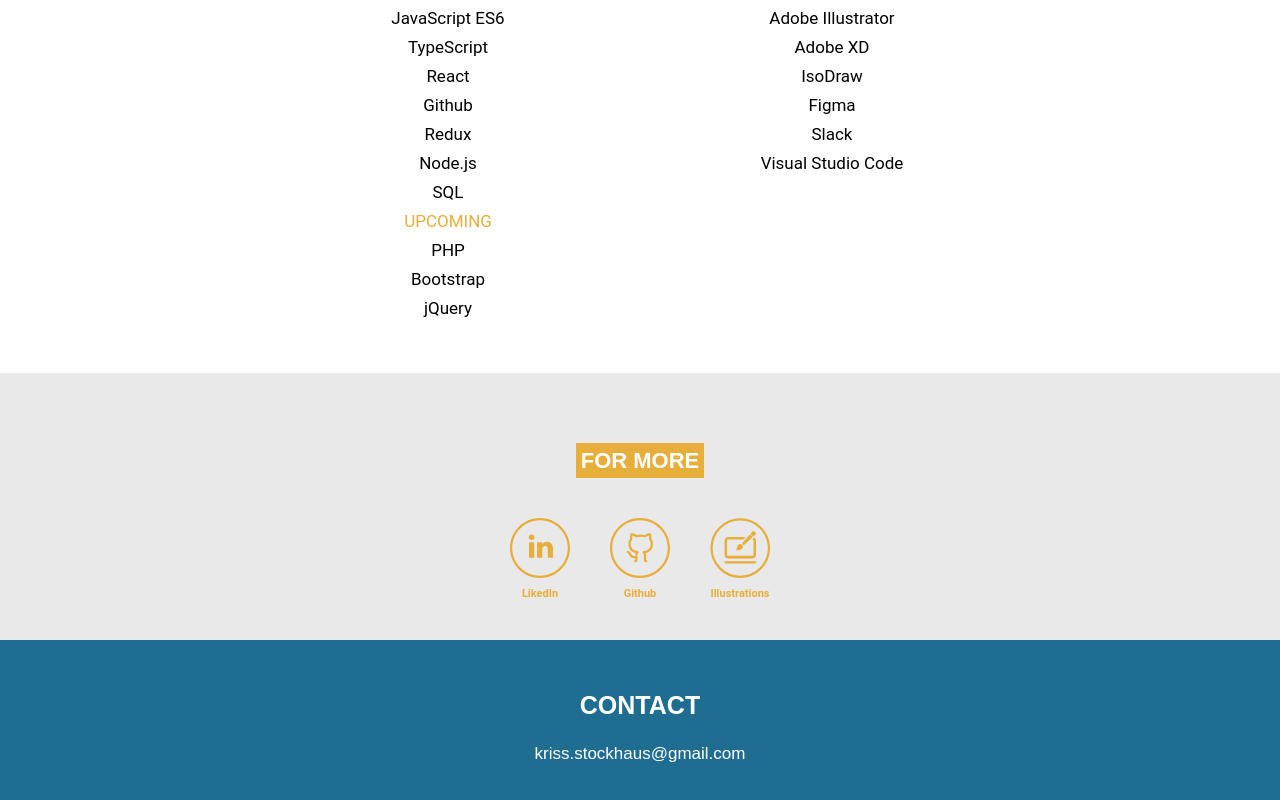
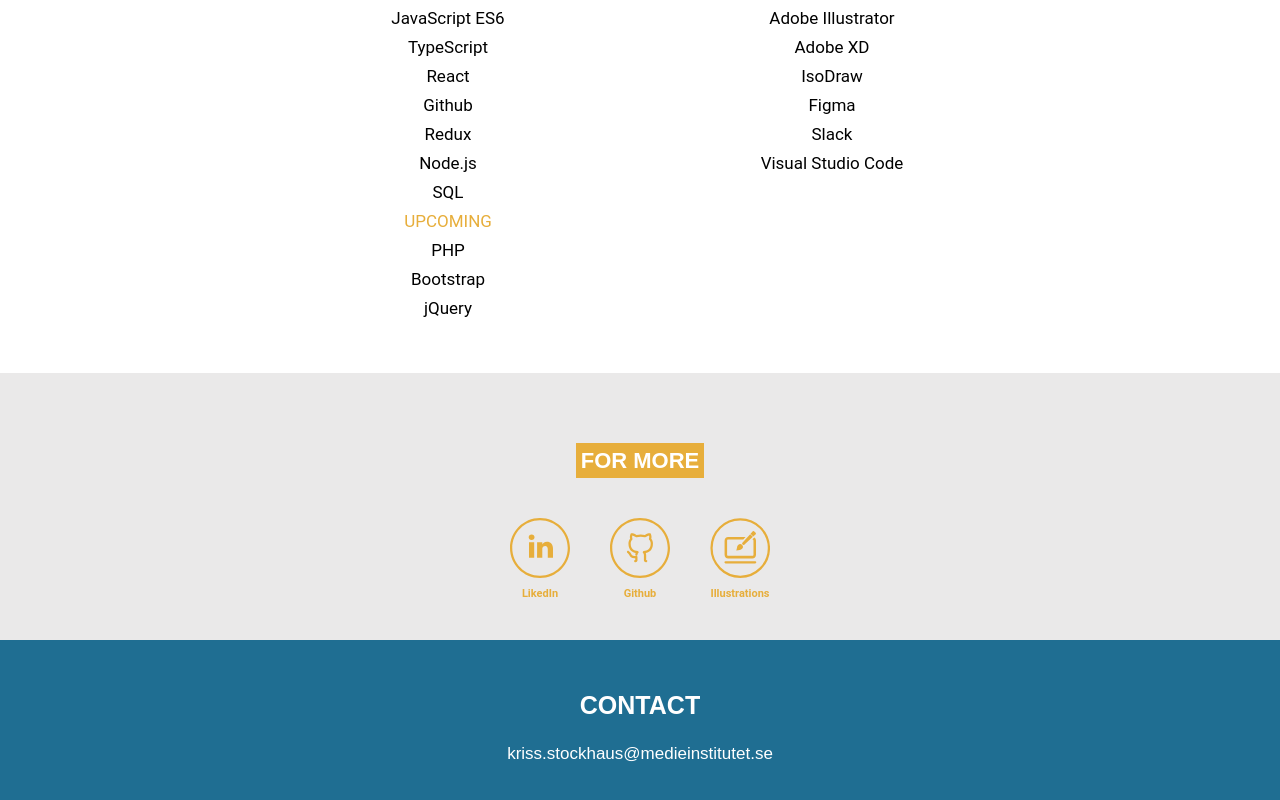
Before and after one commit to silvertejp89/Portfolio_2.0, a React (Create React App) app: page / in a window 1280 px wide. Shown: the part 5734-6534 px from the top of the page. Built offline with nearby package versions, Linux system fonts and the light colour scheme.

Commit message:
update mailadress

```diff
--- a/src/components/Footer.js
+++ b/src/components/Footer.js
@@ -1,12 +1,12 @@
-import React from 'react';
-import '../style.css';
+import React from "react";
+import "../style.css";
 
 const Footer = () => {
   return (
     <footer className="footer">
       <h3 className="contact-head">contact</h3>
       {/* <p className="contact-name">Kriss Stockhaus</p> */}
-      <p className="contact-email">kriss.stockhaus@gmail.com</p>
+      <p className="contact-email">kriss.stockhaus@medieinstitutet.se</p>
     </footer>
   );
 };
```
